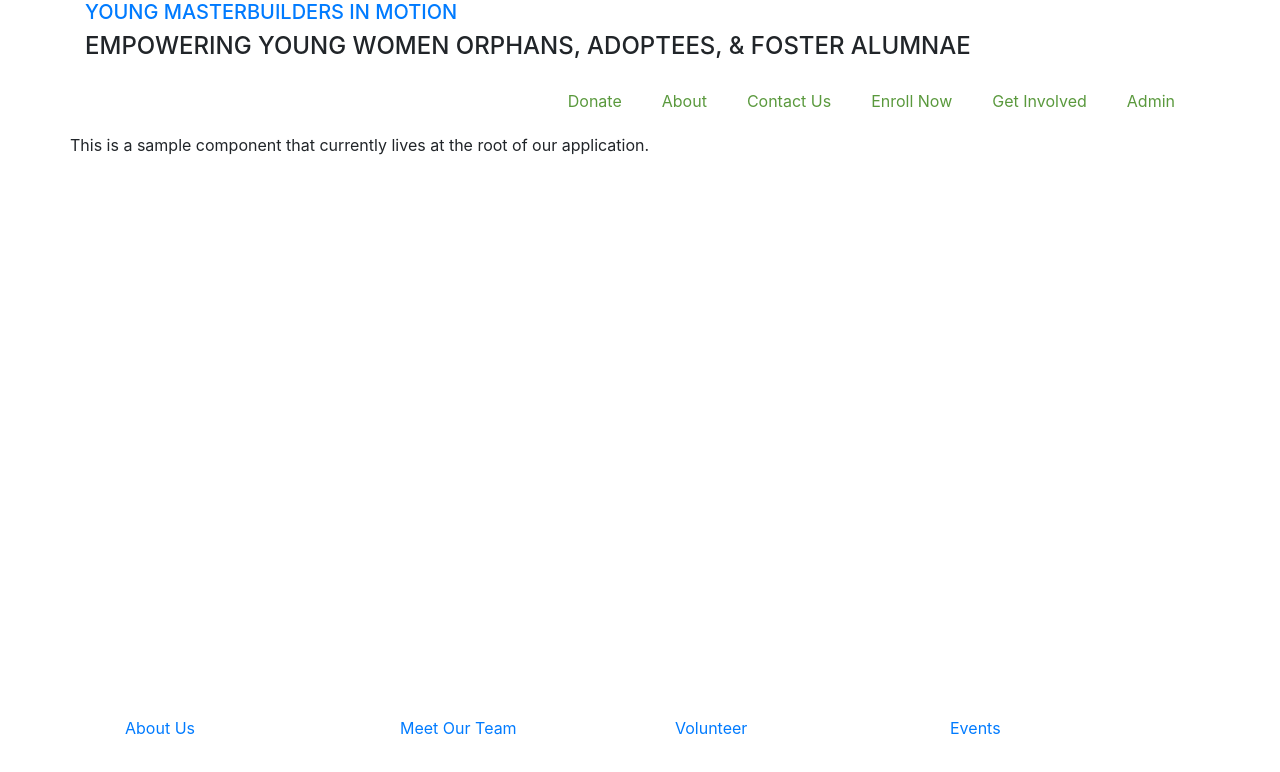
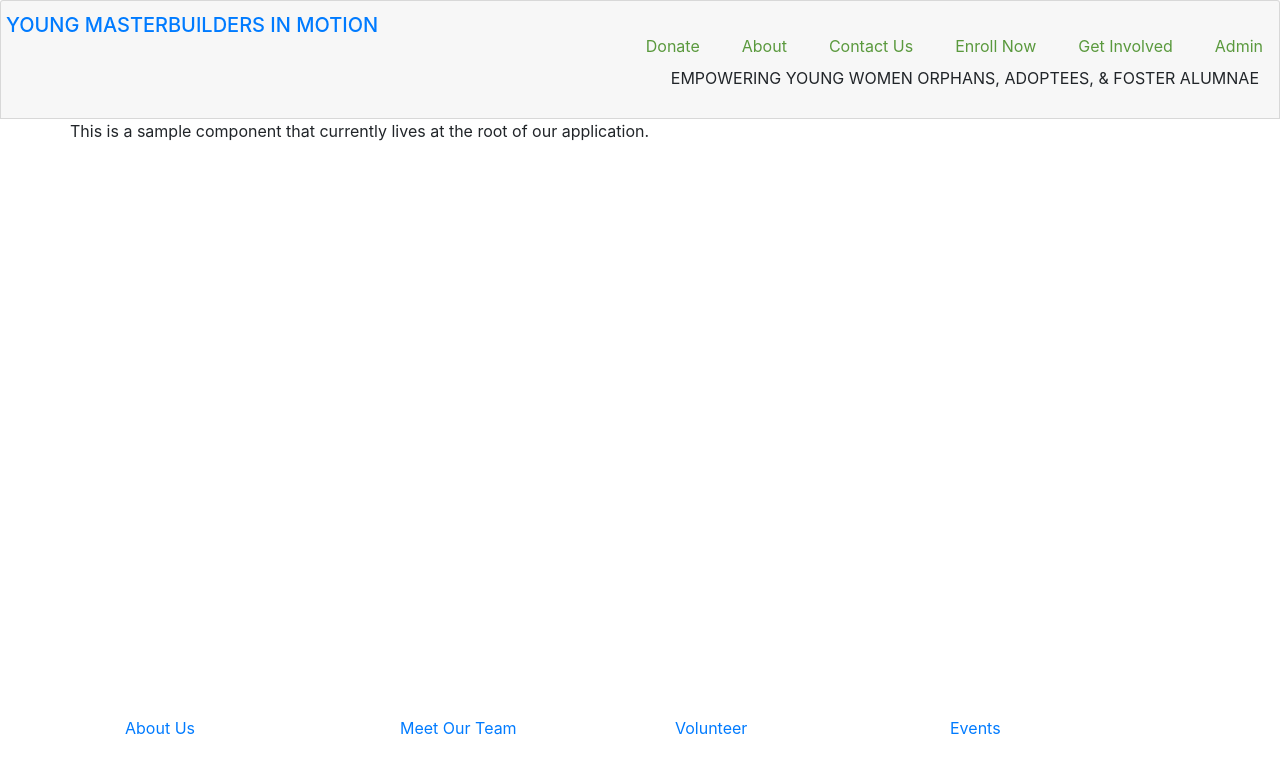
Before and after one commit to the-difference-engine/ymim, a React (Create React App) app in the folder frontend/: page / in a window 1280 px wide. Shown: the top 772 px of the page. Built offline with nearby package versions, Linux system fonts and the light colour scheme.

Commit message:
new styling branch.

```diff
--- a/frontend/src/components/App.js
+++ b/frontend/src/components/App.js
@@ -1,12 +1,12 @@
 import React, { Component } from "react";
-import Header from "./Header/index";
+
 import "./App.css";
 
 class App extends Component {
   render() {
     return (
       <div className="App container">
-        <Header />
+
         <div className="row page-contents">
           <p>
             This is a sample component that currently lives at the root of our
--- a/frontend/src/components/Header/index.js
+++ b/frontend/src/components/Header/index.js
@@ -7,20 +7,14 @@ class Header extends Component {
     const AuthAdmin = true;
     const AuthUser = false;
     return (
-      <header>
+      <header class="card card-header">
+      <div class="row">
         <Link to="/">
           <h1 className="org-name">YOUNG MASTERBUILDERS IN MOTION</h1>
         </Link>
-        <Route
-          exact
-          path="/"
-          render={() => (
-            <h4>EMPOWERING YOUNG WOMEN ORPHANS, ADOPTEES, & FOSTER ALUMNAE</h4>
-          )}
-        />
-        <nav>
-          <ul className="nav-links">
-            <li className="nav-item">
+        <nav class="ml-auto">
+          <ul className="nav-links"  class="nav nav-tabs card-header-tabs">
+            <li className="nav-item" class="nav-item">
               <NavLink
                 className="nav-link"
                 to="/donate"
@@ -29,7 +23,7 @@ class Header extends Component {
                 Donate
               </NavLink>
             </li>
-            <li className="nav-item">
+            <li className="nav-item" class="nav-item">
               <NavLink
                 className="nav-link"
                 to="/about"
@@ -38,7 +32,7 @@ class Header extends Component {
                 About
               </NavLink>
             </li>
-            <li className="nav-item">
+            <li className="nav-item" class="nav-item">
               <NavLink
                 className="nav-link"
                 to="/contact-us"
@@ -47,7 +41,7 @@ class Header extends Component {
                 Contact Us
               </NavLink>
             </li>
-            <li className="nav-item">
+            <li className="nav-item" class="nav-item">
               <NavLink
                 className="nav-link"
                 to="/enrollment"
@@ -56,7 +50,7 @@ class Header extends Component {
                 Enroll Now
               </NavLink>
             </li>
-            <li className="nav-item">
+            <li className="nav-item" class="nav-item">
               <NavLink
                 className="nav-link"
                 to="/ambassadors"
@@ -66,7 +60,7 @@ class Header extends Component {
               </NavLink>
             </li>
             {AuthAdmin ? (
-              <li className="nav-item">
+              <li className="nav-item" class="nav-item">
                 <NavLink
                   className="nav-link"
                   to="/admin"
@@ -76,7 +70,7 @@ class Header extends Component {
                 </NavLink>
               </li>
             ) : AuthUser ? (
-              <li className="nav-item">
+              <li className="nav-item" class="nav-item">
                 <NavLink
                   className="nav-link"
                   to="/login"
@@ -86,7 +80,7 @@ class Header extends Component {
                 </NavLink>
               </li>
             ) : (
-              <li className="nav-item">
+              <li className="nav-item" class="nav-item">
                 <NavLink
                   className="nav-link"
                   to="/login"
@@ -98,6 +92,14 @@ class Header extends Component {
             )}
           </ul>
         </nav>
+        </div>
+        <Route
+          exact
+          path="/"
+          render={() => (
+            <p class="ml-auto">EMPOWERING YOUNG WOMEN ORPHANS, ADOPTEES, & FOSTER ALUMNAE</p>
+          )}
+        />
       </header>
     );
   }
--- a/frontend/src/pages/admin.jsx
+++ b/frontend/src/pages/admin.jsx
@@ -1,7 +1,6 @@
 import React, { Component } from 'react';
 import SiteUser from '../components/SiteUser';
 import { Link } from 'react-router-dom';
-import Header from '../components/Header';
 
 class Admin extends Component {
 
@@ -30,7 +29,6 @@ class Admin extends Component {
 
 
             <div>
-                < Header />
                 <h1>Young Masterbuilders in Motion</h1>
                 <SiteUser demoUser={this.state.user} />
                 <Link to="/">Home</Link>
--- a/frontend/src/router.js
+++ b/frontend/src/router.js
@@ -16,6 +16,7 @@ import Enroll from "./components/enroll";
 import Team from "./components/team";
 import Ambassadors from "./components/ambassadors";
 import Events from "./components/events";
+import Header from "./components/Header/index";
 
 let store = createStore(fetchData, applyMiddleware(thunk));
 
@@ -24,6 +25,7 @@ const router = (
     <Router>
       <div className="App site">
         <div className="site-content">
+          <Header />
           <Switch>
             <Route exact path="/" component={App} />
             <Route exact path="/fetch" component={DemoPage} />
```
